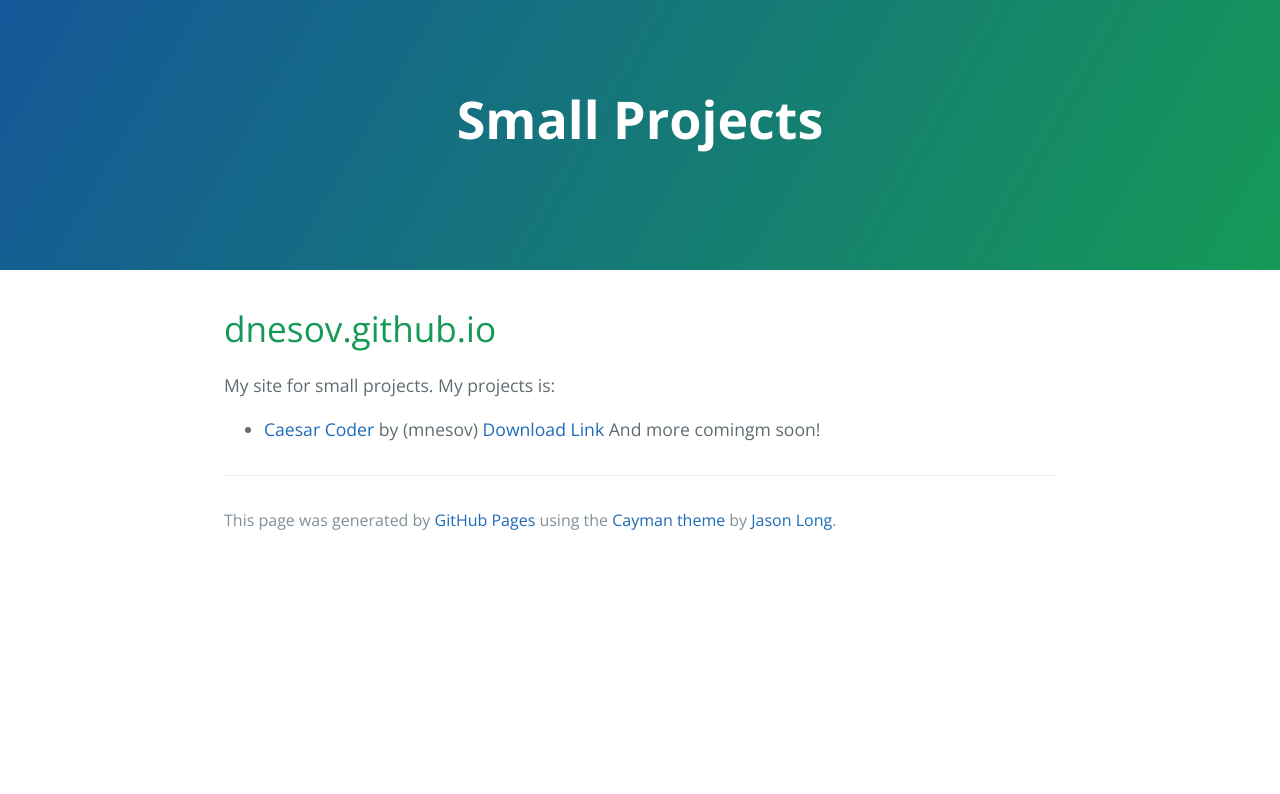
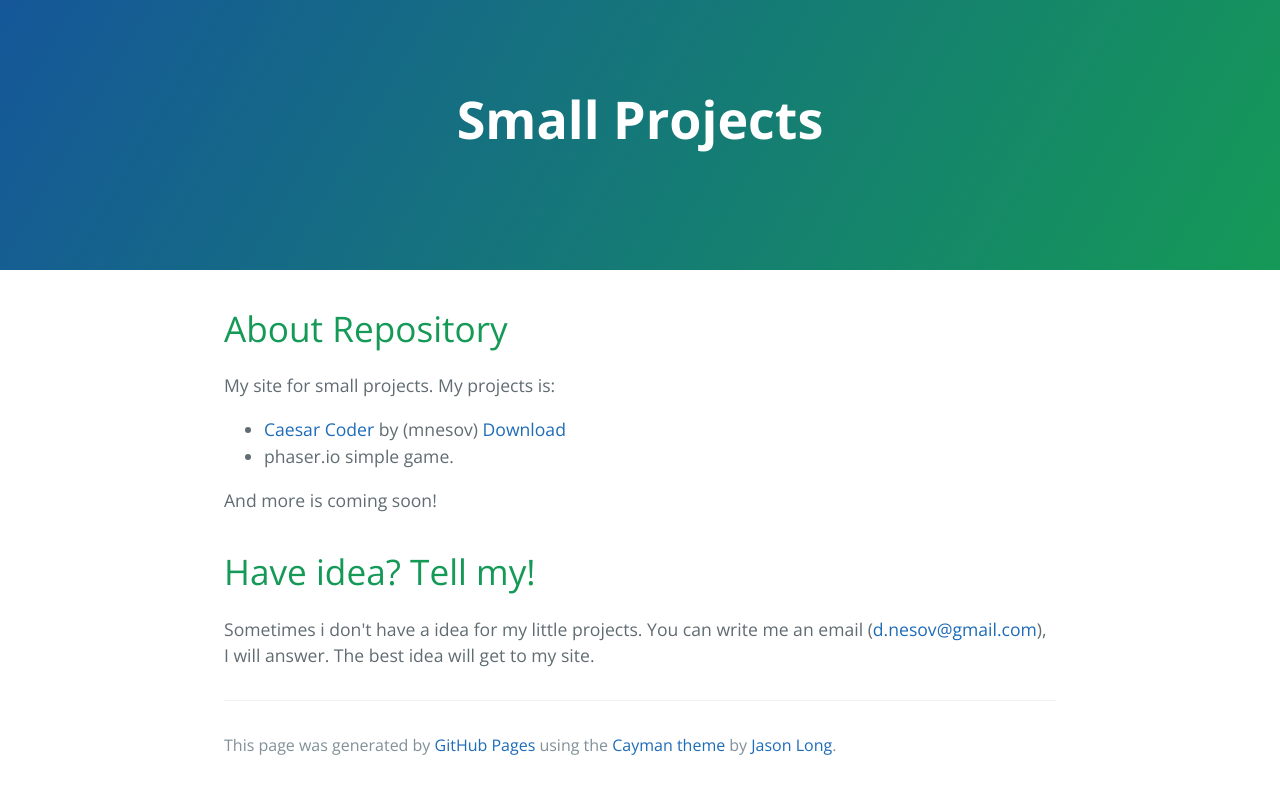
Before and after one commit to mnesov/dnesov.github.io, a plain HTML site: page index.html in a window 1280 px wide. Drawn offline with nearby package versions, Linux system fonts and the light colour scheme.

Commit message:
Replace master branch with page content via GitHub

```diff
--- a/index.html
+++ b/index.html
@@ -17,16 +17,24 @@
 
     <section class="main-content">
       <h1>
-<a id="dnesovgithubio" class="anchor" href="#dnesovgithubio" aria-hidden="true"><span class="octicon octicon-link"></span></a>dnesov.github.io</h1>
+<a id="about-repository" class="anchor" href="#about-repository" aria-hidden="true"><span class="octicon octicon-link"></span></a>About Repository</h1>
 
 <p>My site for small projects.
 My projects is:</p>
 
 <ul>
 <li>
-<a href="http://mnesov.github.io/danik/cesar-coder.html">Caesar Coder</a> by (mnesov) <a href="http://www.mediafire.com/download/wl0bfd18b530wy5/Caesar_coder_v0.1.zip">Download Link</a>
-And more comingm soon!</li>
+<a href="http://mnesov.github.io/danik/cesar-coder.html">Caesar Coder</a> by (mnesov) <a href="http://www.mediafire.com/download/wl0bfd18b530wy5/Caesar_coder_v0.1.zip">Download</a>
+</li>
+<li>phaser.io simple game.</li>
 </ul>
+
+<p>And more is coming soon!</p>
+
+<h1>
+<a id="have-idea-tell-my" class="anchor" href="#have-idea-tell-my" aria-hidden="true"><span class="octicon octicon-link"></span></a>Have idea? Tell my!</h1>
+
+<p>Sometimes i don't have a idea for my little projects. You can write me an email (<a href="mailto:d.nesov@gmail.com">d.nesov@gmail.com</a>), I will answer. The best idea will get to my site.</p>
 
       <footer class="site-footer">
 
--- a/params.json
+++ b/params.json
@@ -1 +1 @@
-{"name":"Small Projects","tagline":"","body":"# dnesov.github.io\r\nMy site for small projects.\r\nMy projects is:\r\n* [Caesar Coder](http://mnesov.github.io/danik/cesar-coder.html) by (mnesov) [Download Link](http://www.mediafire.com/download/wl0bfd18b530wy5/Caesar_coder_v0.1.zip)\r\nAnd more comingm soon!\r\n\r\n\r\n","google":"","note":"Don't delete this file! It's used internally to help with page regeneration."}
+{"name":"Small Projects","tagline":"","body":"# About Repository\r\nMy site for small projects.\r\nMy projects is:\r\n* [Caesar Coder](http://mnesov.github.io/danik/cesar-coder.html) by (mnesov) [Download](http://www.mediafire.com/download/wl0bfd18b530wy5/Caesar_coder_v0.1.zip)\r\n* phaser.io simple game.\r\n\r\n\r\nAnd more is coming soon!\r\n\r\n#Have idea? Tell my!\r\nSometimes i don't have a idea for my little projects. You can write me an email (d.nesov@gmail.com), I will answer. The best idea will get to my site.\r\n\r\n\r\n","google":"","note":"Don't delete this file! It's used internally to help with page regeneration."}
```
